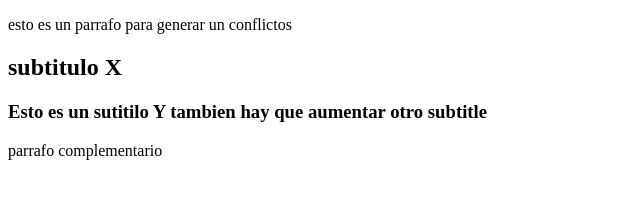
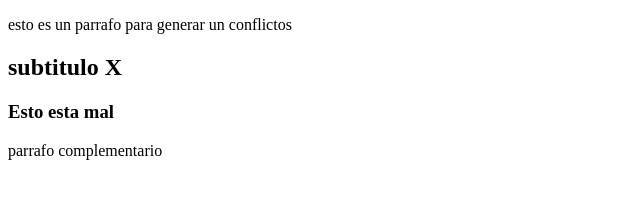
Before and after one commit to kevinlm2282/pruebaGIT, a plain HTML site: page index.html in a window 1280 px wide. Shown: the whole page, without its empty margins (0-640 px from the left). Drawn offline with Linux system fonts and the light colour scheme.

Commit message:
conflict

```diff
--- a/index.html
+++ b/index.html
@@ -10,7 +10,7 @@
     <p>esto es un parrafo para generar un conflictos</p>
 
     <h2>subtitulo X</h2>
-    <h3>Esto es un sutitilo Y tambien hay que aumentar otro subtitle</h3>
+    <h3>Esto esta mal</h3>
     <p>parrafo complementario</p>
 </body>
 </html>
```
